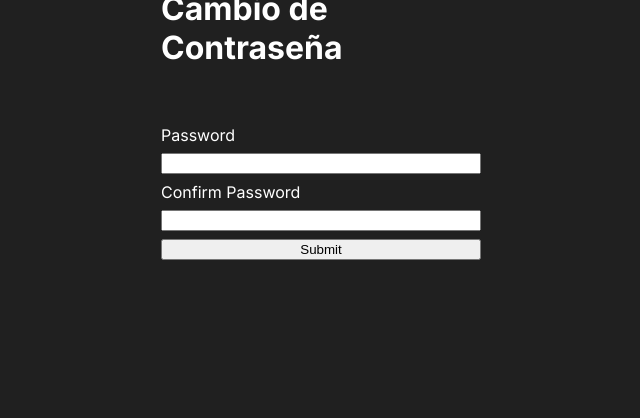
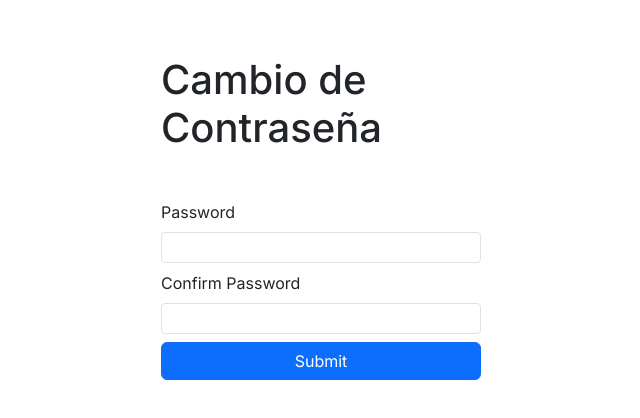
Before and after one commit to lmmedina1205/changePassword-nextjs, a Next.js app: page / in a window 1280 px wide. Shown: the top 418 px of the page, without its empty margins (319-959 px from the left). Built offline with nearby package versions, Linux system fonts and the light colour scheme.

Commit message:
Bootstrap installed

```diff
--- a/package.json
+++ b/package.json
@@ -9,6 +9,7 @@
     "lint": "next lint"
   },
   "dependencies": {
+    "bootstrap": "^5.3.3",
     "next": "14.1.4",
     "react": "^18",
     "react-dom": "^18",
--- a/src/app/layout.tsx
+++ b/src/app/layout.tsx
@@ -1,19 +1,31 @@
+"use client";
 import type { Metadata } from "next";
 import { Inter } from "next/font/google";
 import "./globals.css";
+import "bootstrap/dist/css/bootstrap.min.css";
+import { useEffect } from "react";
+
+
+
 
 const inter = Inter({ subsets: ["latin"] });
 
-export const metadata: Metadata = {
-  title: "Cambiar contraseña",
-  description: "Recibe datos de un api por 15 minutos para cambio de clave",
-};
+// export const metadata: Metadata = {
+//   title: "Cambiar contraseña",
+//   description: "Recibe datos de un api por 15 minutos para cambio de clave",
+// };
 
 export default function RootLayout({
   children,
 }: Readonly<{
   children: React.ReactNode;
 }>) {
+
+  useEffect(()=>{
+    // @ts-ignore
+    import("bootstrap/dist/js/bootstrap.bundle.js");
+  },[]);
+
   return (
     <html lang="en">
       <body className={inter.className}>{children}</body>
--- a/src/components/changepassword.tsx
+++ b/src/components/changepassword.tsx
@@ -23,18 +23,18 @@ export default function ChangePassword(){
 
             {/* passwords */}
             <label htmlFor="password">Password</label>
-            <input type="password" id="password"
+            <input type="password" id="password" className="form-control form-control-sm"
             {...register('password')}
             />
 
             {/* confirm passwords */}
             <label htmlFor="password">Confirm Password</label>
-            <input type="password" id="confirmPassword"
+            <input type="password" id="confirmPassword" className="form-control form-control-sm"
             {...register('confirmPassword')}
             />
 
             {/* submit form */}
-            <button type="submit">
+            <button className="btn btn-primary" type="submit">
             Submit
             </button>
 
```
Also changed, not shown: 1 other file (tests, documents, lock files or other folders).
